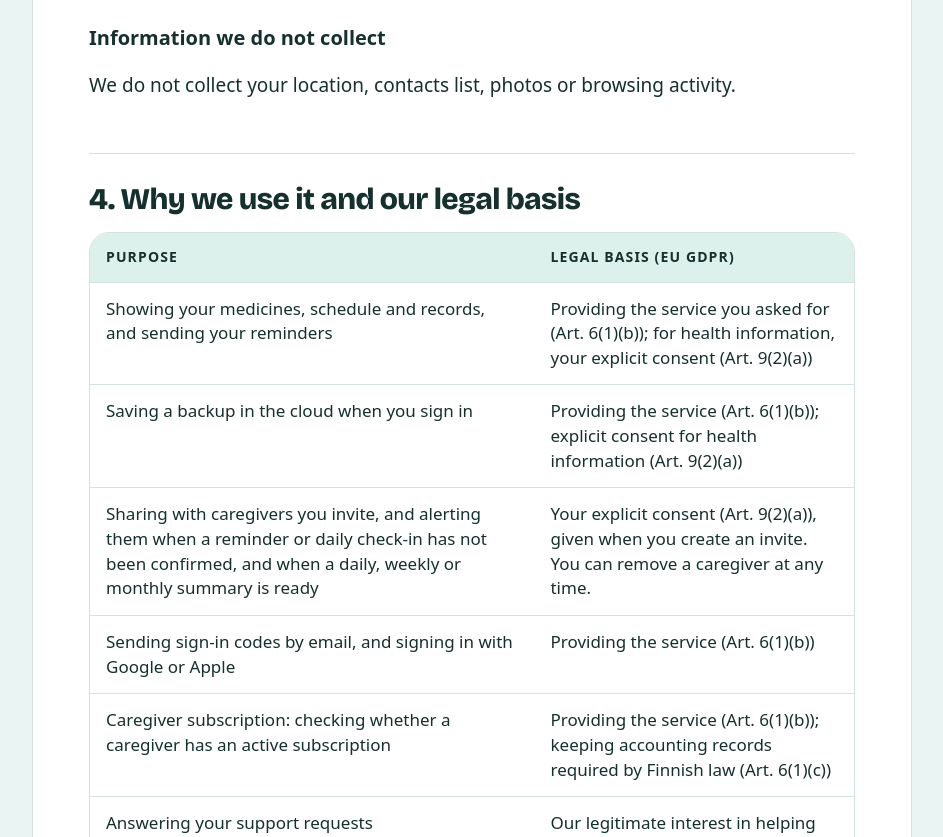
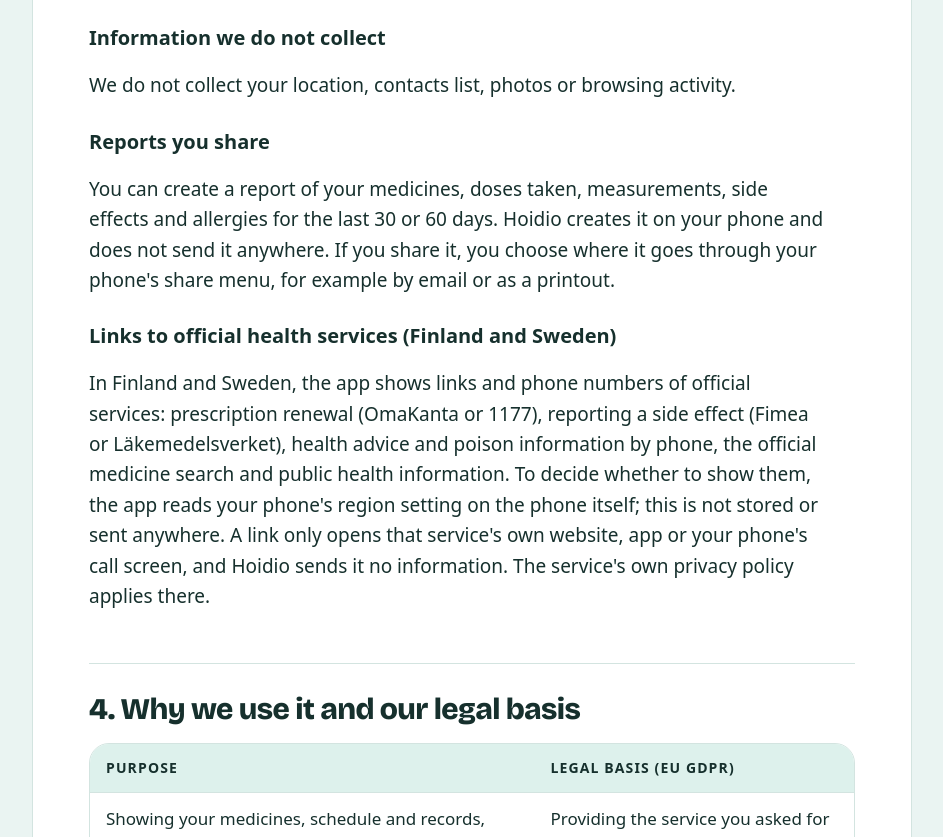
Before and after one commit to hebatsalama/hoidio-website, a plain HTML site: page privacy.html in a window 1280 px wide. Shown: the part 1963-2800 px from the top of the page, without its empty margins (168-1111 px from the left). Drawn offline with nearby package versions, Linux system fonts and the light colour scheme; a web font is replaced by a local one.

Commit message:
Privacy policy: shared doctor reports and links to official health services (EN)

```diff
--- a/privacy.html
+++ b/privacy.html
@@ -44,7 +44,7 @@
 <div class="page-hero">
   <div class="wrap">
     <h1>Privacy policy</h1>
-    <p class="updated">Last updated: 14 November 2026</p>
+    <p class="updated">Last updated: 20 November 2026</p>
     <p class="lang-switch"><a href="/fi/tietosuoja.html" lang="fi">Tietosuojaseloste suomeksi</a></p>
   </div>
 </div>
@@ -77,6 +77,12 @@
 
       <h3>Information we do not collect</h3>
       <p>We do not collect your location, contacts list, photos or browsing activity.</p>
+
+      <h3>Reports you share</h3>
+      <p>You can create a report of your medicines, doses taken, measurements, side effects and allergies for the last 30 or 60 days. Hoidio creates it on your phone and does not send it anywhere. If you share it, you choose where it goes through your phone's share menu, for example by email or as a printout.</p>
+
+      <h3>Links to official health services (Finland and Sweden)</h3>
+      <p>In Finland and Sweden, the app shows links and phone numbers of official services: prescription renewal (OmaKanta or 1177), reporting a side effect (Fimea or Läkemedelsverket), health advice and poison information by phone, the official medicine search and public health information. To decide whether to show them, the app reads your phone's region setting on the phone itself; this is not stored or sent anywhere. A link only opens that service's own website, app or your phone's call screen, and Hoidio sends it no information. The service's own privacy policy applies there.</p>
 
       <h2>4. Why we use it and our legal basis</h2>
       <div class="table-scroll">
```
